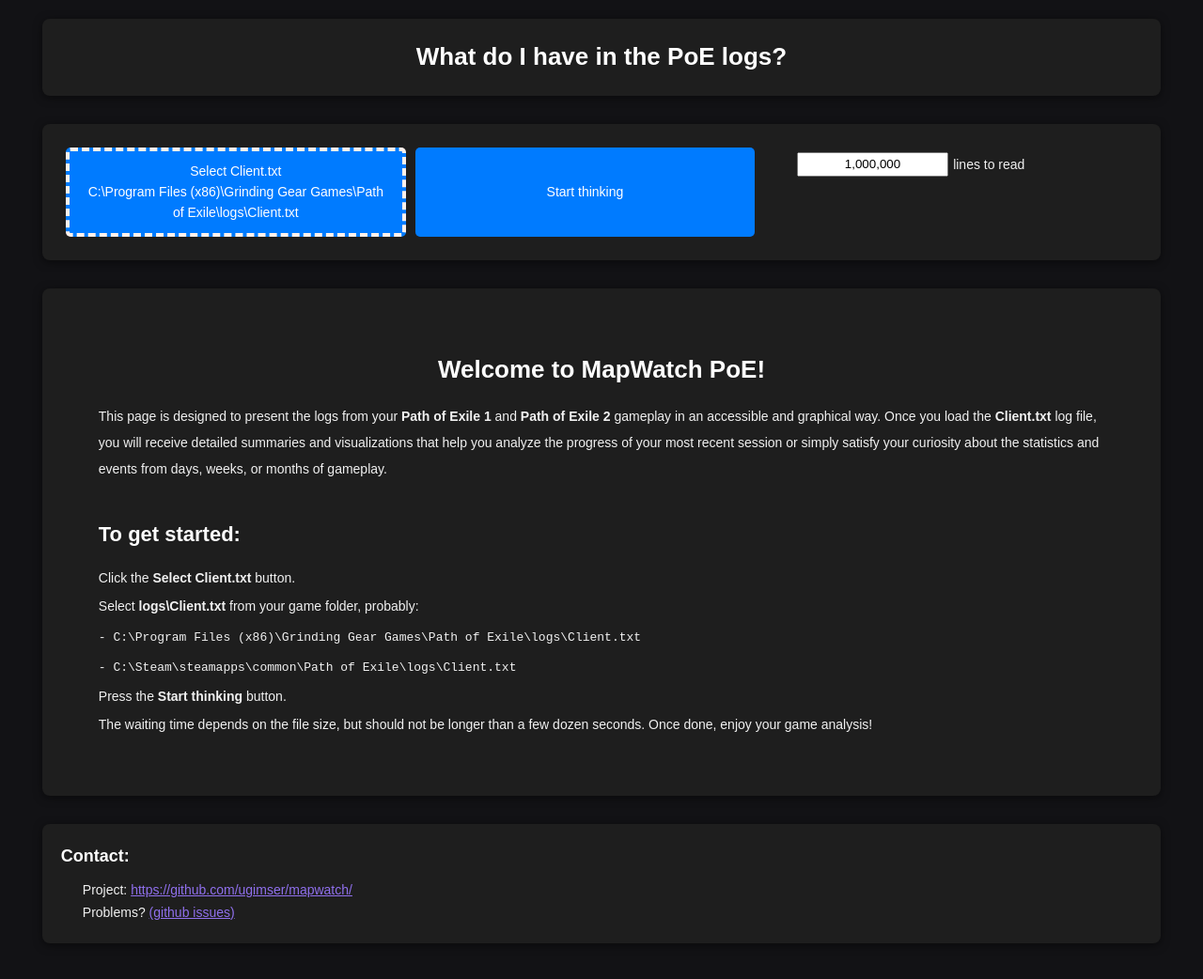
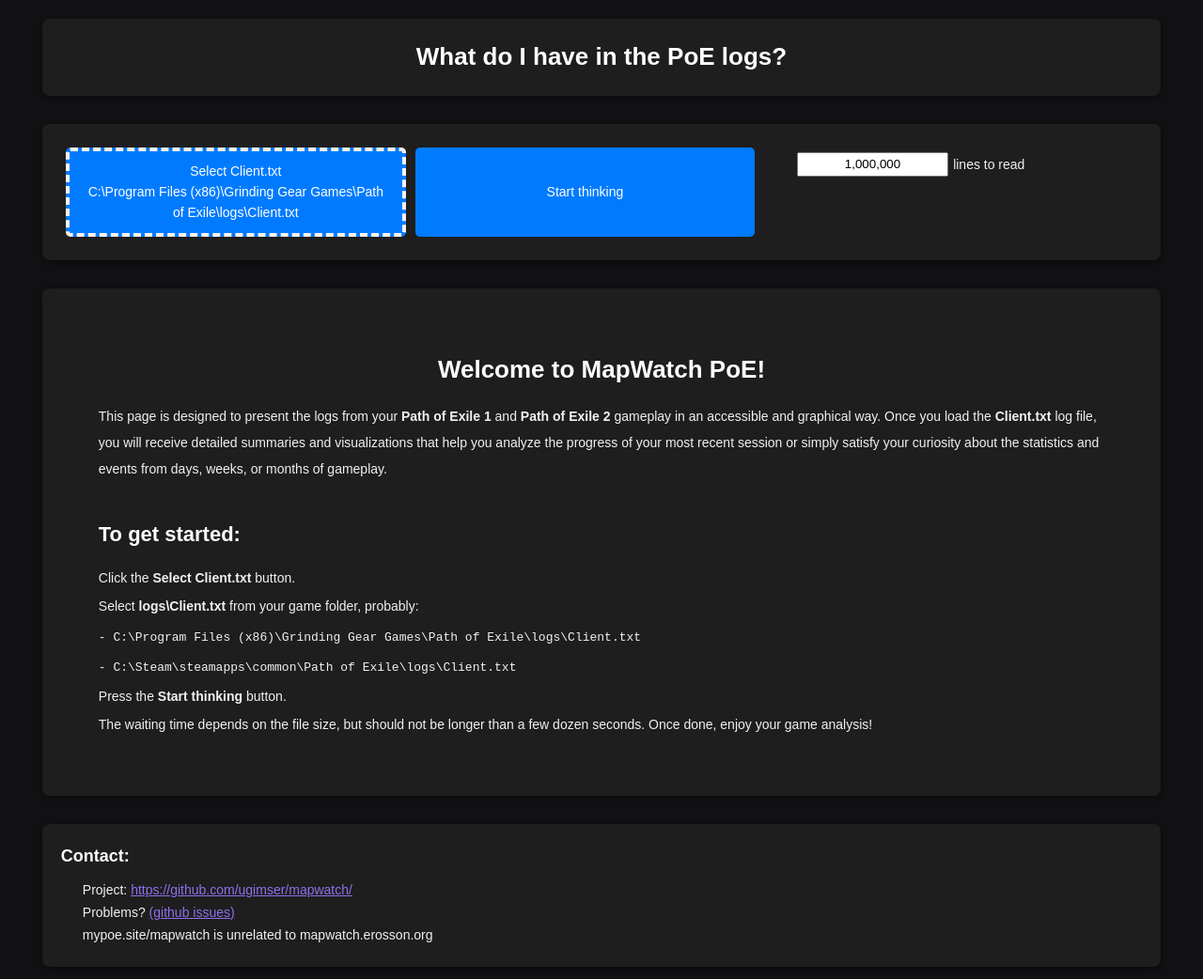
Before and after one commit to ugimser/mapwatch, a plain HTML site: page index.html in a window 1280 px wide. Shown: the whole page at 94% size. Drawn offline with nearby package versions, Linux system fonts and the light colour scheme; some packages are replaced by stand-ins of ours; a script that the page names is missing.

Commit message:
Update index.html

```diff
--- a/index.html
+++ b/index.html
@@ -492,6 +492,7 @@
 		<div>
 			<p>Project: <a href="https://github.com/ugimser/mapwatch/">https://github.com/ugimser/mapwatch/</a></p>
 			<p>Problems? <a href="https://github.com/ugimser/mapwatch/issues">(github issues)</a></p>
+			<p>mypoe.site/mapwatch is unrelated to mapwatch.erosson.org</p>
 		</div>
 	</div>
 
```
